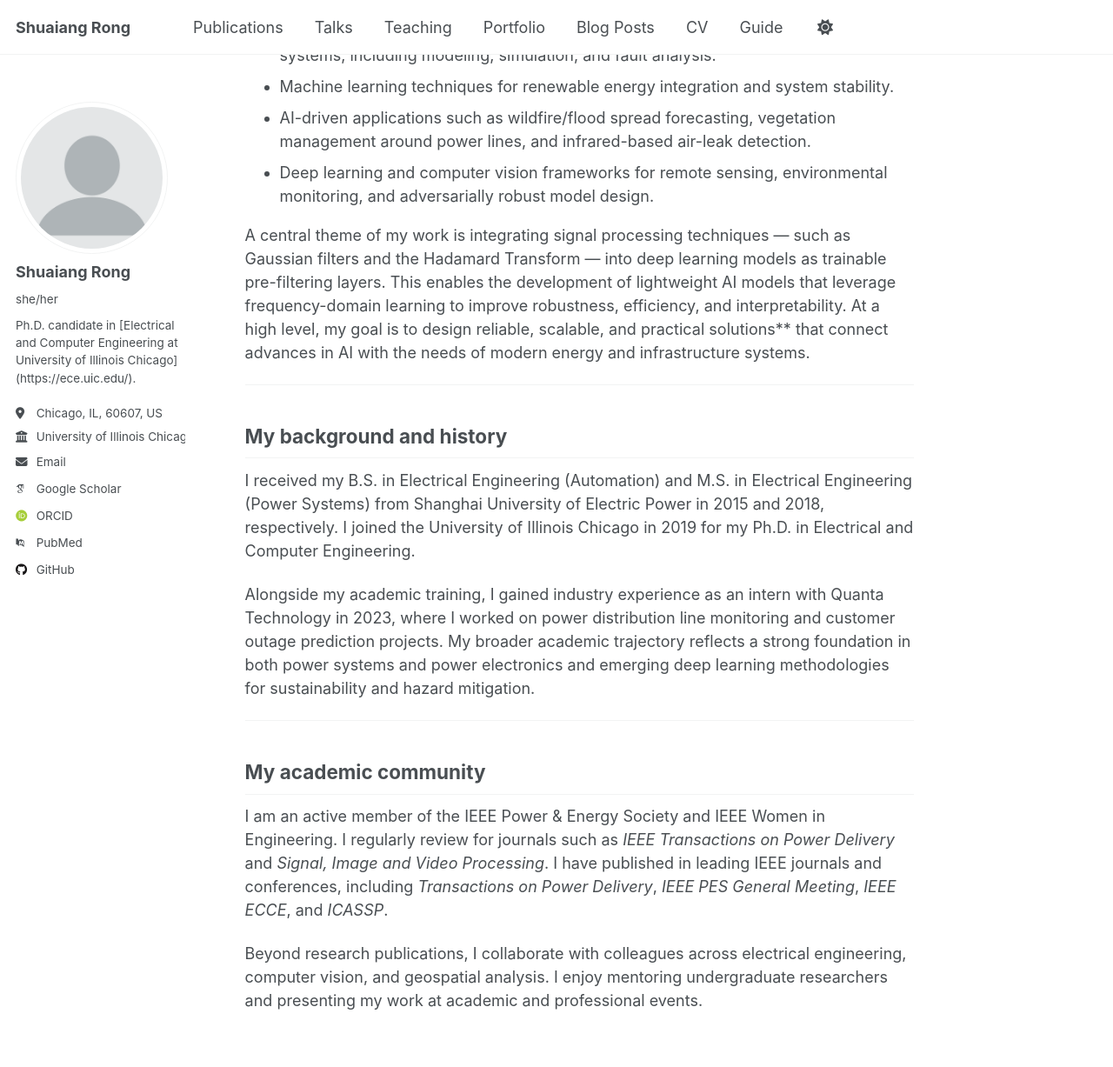
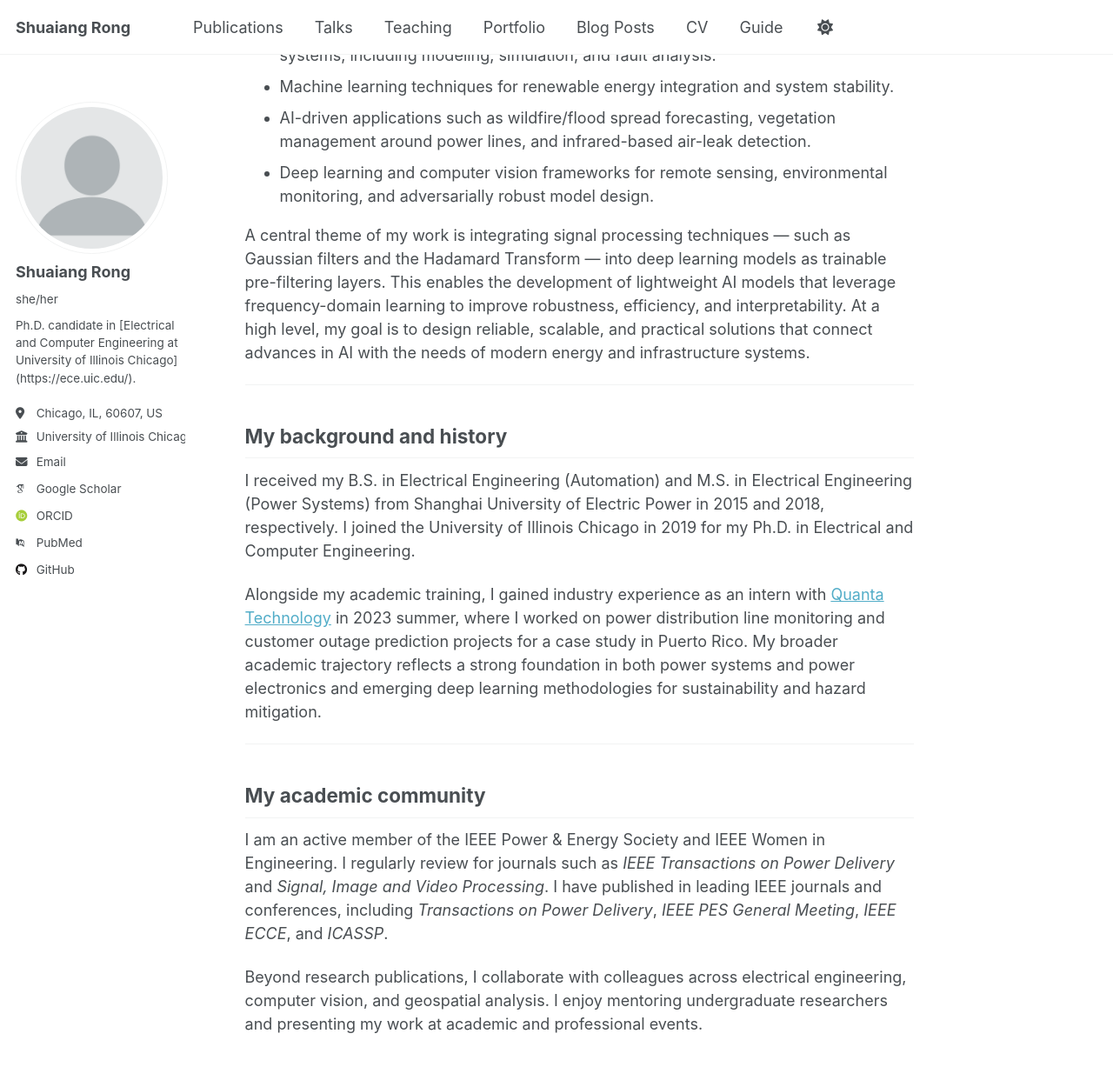
Before and after one commit to Jessica-hub/shuaiang-rong.github.io, a Jekyll site: the page built from _pages/about.md, in a window 1280 px wide and 1400 px high, scrolled down 791 px. Shown: the top 1227 px of the window at 87% size. Built offline with Jekyll 4.4.1, drawn with Linux system fonts in a browser that asks for light colours; some web fonts are replaced; a script that is not in the unit is left out.

Commit message:
Update about.md

```diff
--- a/_pages/about.md
+++ b/_pages/about.md
@@ -29,7 +29,7 @@ Some of my previous work has explored:
 - AI-driven applications such as wildfire/flood spread forecasting, vegetation management around power lines, and infrared-based air-leak detection.
 - Deep learning and computer vision frameworks for remote sensing, environmental monitoring, and adversarially robust model design.
 
-A central theme of my work is integrating signal processing techniques — such as Gaussian filters and the Hadamard Transform — into deep learning models as trainable pre-filtering layers. This enables the development of lightweight AI models that leverage frequency-domain learning to improve robustness, efficiency, and interpretability. At a high level, my goal is to design reliable, scalable, and practical solutions** that connect advances in AI with the needs of modern energy and infrastructure systems.
+A central theme of my work is integrating signal processing techniques — such as Gaussian filters and the Hadamard Transform — into deep learning models as trainable pre-filtering layers. This enables the development of lightweight AI models that leverage frequency-domain learning to improve robustness, efficiency, and interpretability. At a high level, my goal is to design reliable, scalable, and practical solutions that connect advances in AI with the needs of modern energy and infrastructure systems.
 
 ---
 
@@ -37,7 +37,7 @@ A central theme of my work is integrating signal processing techniques — such
 
 I received my B.S. in Electrical Engineering (Automation) and M.S. in Electrical Engineering (Power Systems) from Shanghai University of Electric Power in 2015 and 2018, respectively. I joined the University of Illinois Chicago in 2019 for my Ph.D. in Electrical and Computer Engineering.
 
-Alongside my academic training, I gained industry experience as an intern with Quanta Technology in 2023, where I worked on power distribution line monitoring and customer outage prediction projects. My broader academic trajectory reflects a strong foundation in both power systems and power electronics and emerging deep learning methodologies for sustainability and hazard mitigation.
+Alongside my academic training, I gained industry experience as an intern with [Quanta Technology](https://quanta-technology.com/) in 2023 summer, where I worked on power distribution line monitoring and customer outage prediction projects for a case study in Puerto Rico. My broader academic trajectory reflects a strong foundation in both power systems and power electronics and emerging deep learning methodologies for sustainability and hazard mitigation.
 
 ---
 
```
